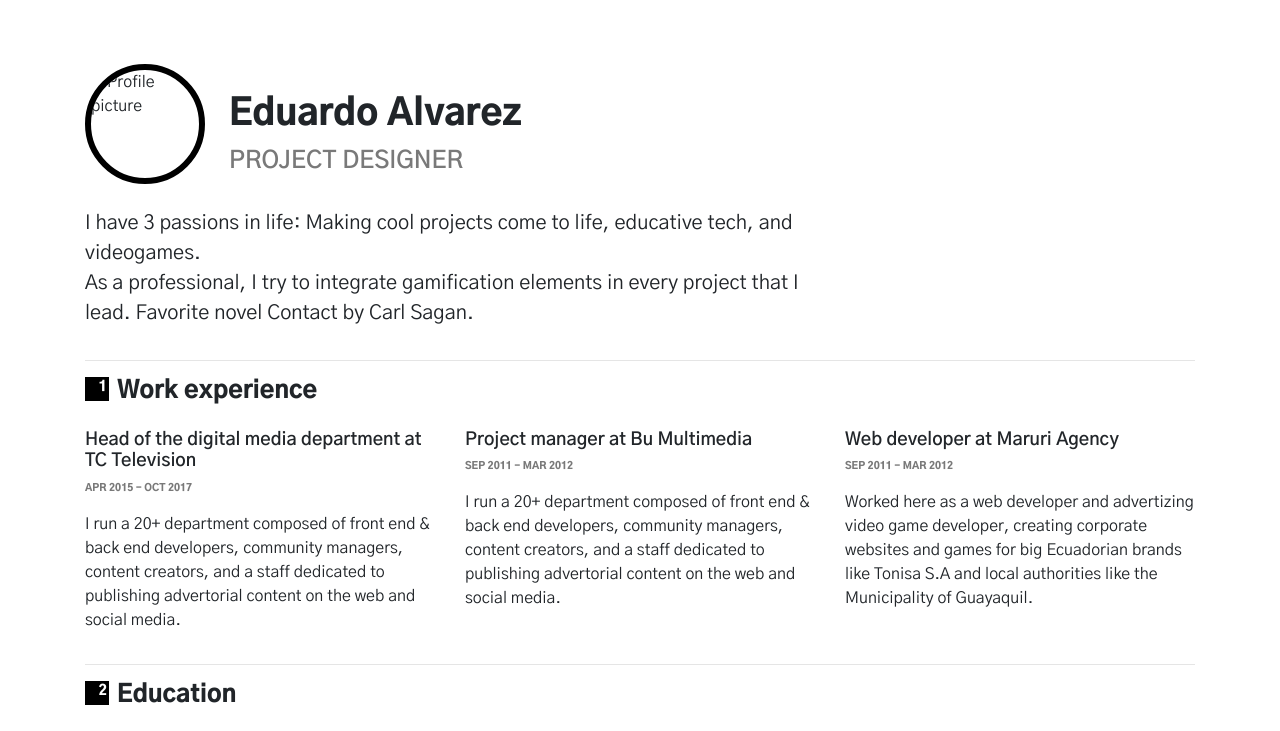
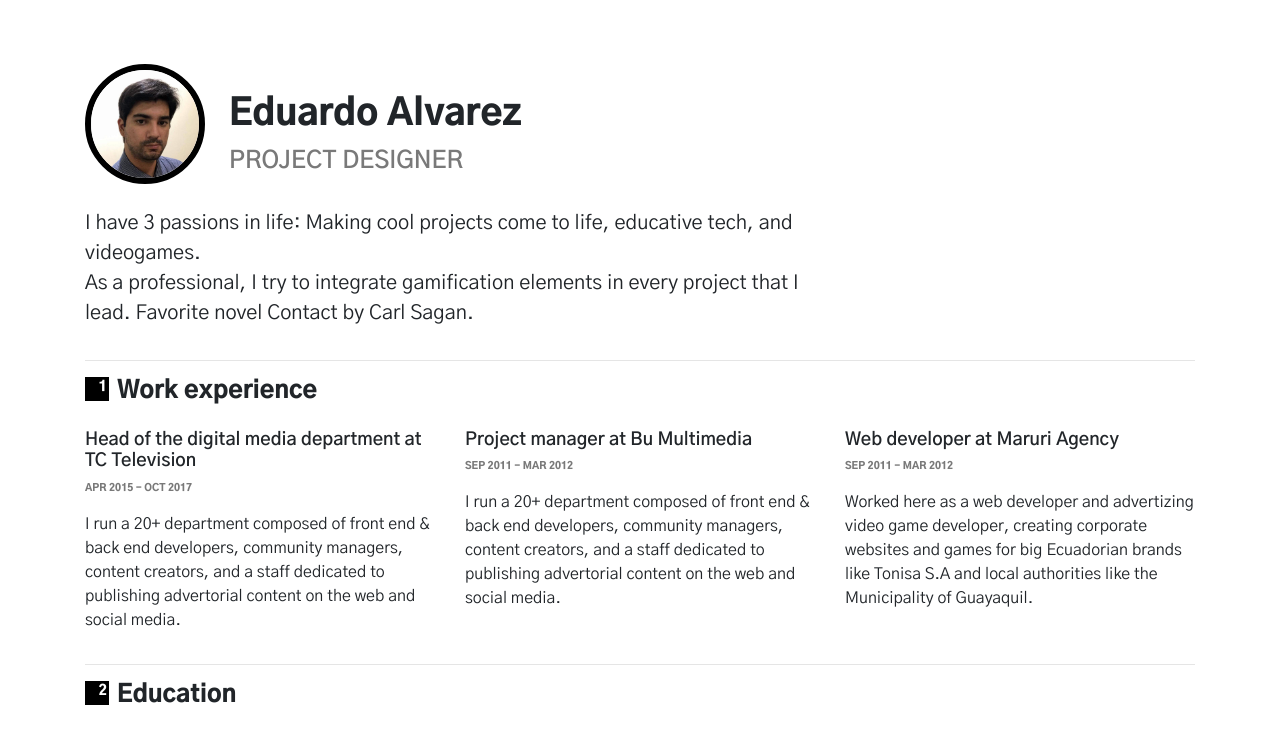
Before and after one commit to elalienx/explanation-1, a plain HTML site: page index.html in a window 1280 px wide. Shown: the top 731 px of the page. Drawn offline with nearby package versions, Linux system fonts and the light colour scheme; files that its build step writes are made by us from their sources.

Commit message:
added profile picture

```diff
--- a/index.html
+++ b/index.html
@@ -22,7 +22,7 @@
     <!-- Introduction -->
     <header class="header">
       <div class="personal-info">
-        <img class="picture" src="./profile-picture.png" alt="Profile picture">
+        <img class="picture" src="./images/profile-picture.png" alt="Profile picture">
         <div class="data">
           <h1>Eduardo Alvarez <br><span class="subtitle">Project designer</span></h1>
         </div>
```
Also changed, not shown: images/profile-picture.png (added).
